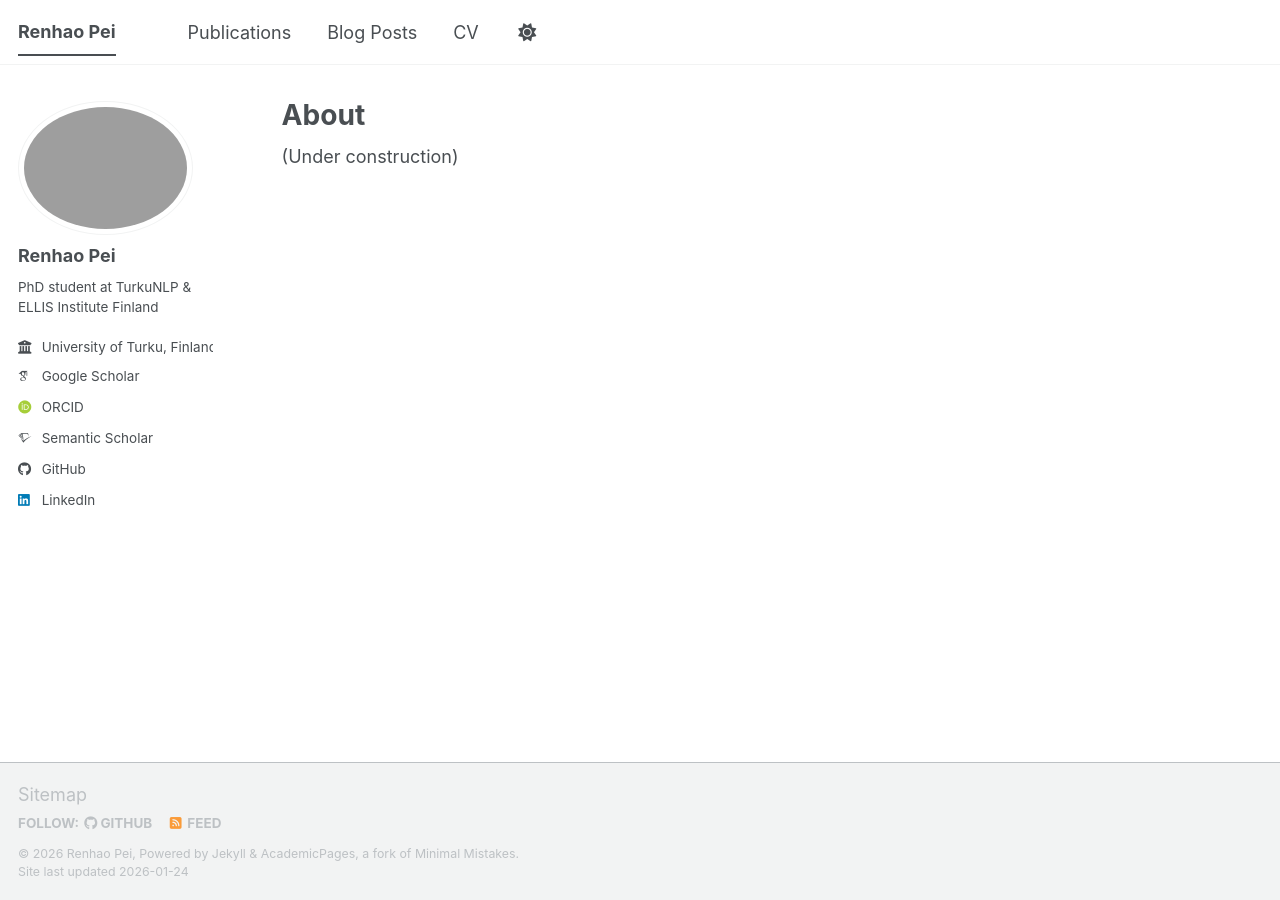
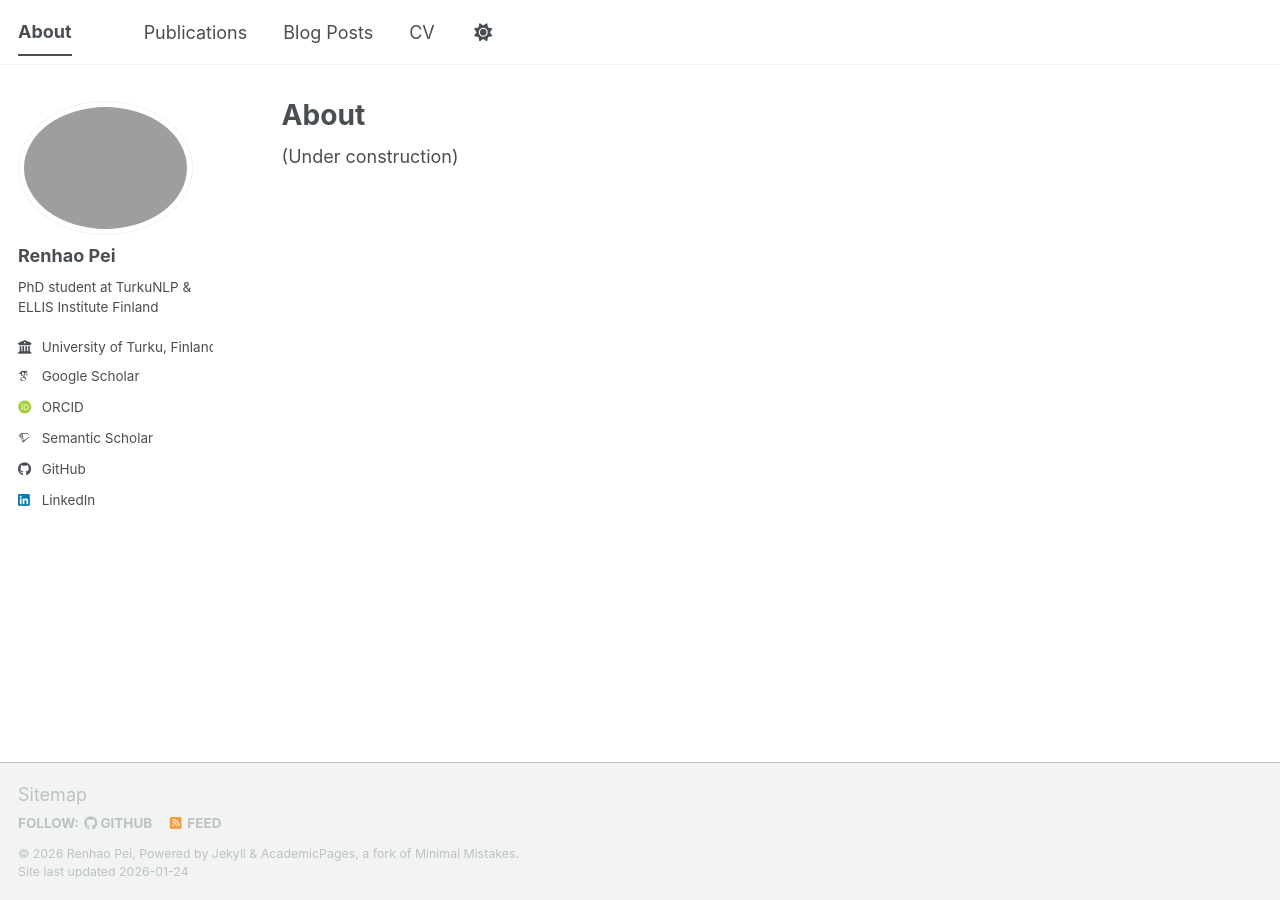
Before and after one commit to Peirh/peirh.github.io, a Jekyll site: the page built from _pages/about.md, in a window 1280 px wide. Built offline with Jekyll 4.4.1, drawn with Linux system fonts in a browser that asks for light colours; some web fonts are replaced; a script bundle is joined from its source files by our own code; library files that are not in the unit come from our copies.

Commit message:
Change site title from 'Renhao Pei' to 'About'

```diff
--- a/_config.yml
+++ b/_config.yml
@@ -9,7 +9,7 @@
 # Basic Site Settings
 locale                   : "en-US"
 site_theme               : "default" # The available themes options are "default", "air", "sunrise", "mint", "dirt" and "contrast"
-title                    : "Renhao Pei"
+title                    : "About"
 title_separator          : "-"
 name                     : &name "Renhao Pei"
 description              : &description "PhD student in NLP at ELLIS Institute Finland & TurkuNLP"   # Update this with a general description of your site, this is the default if not overridden by a page
```
